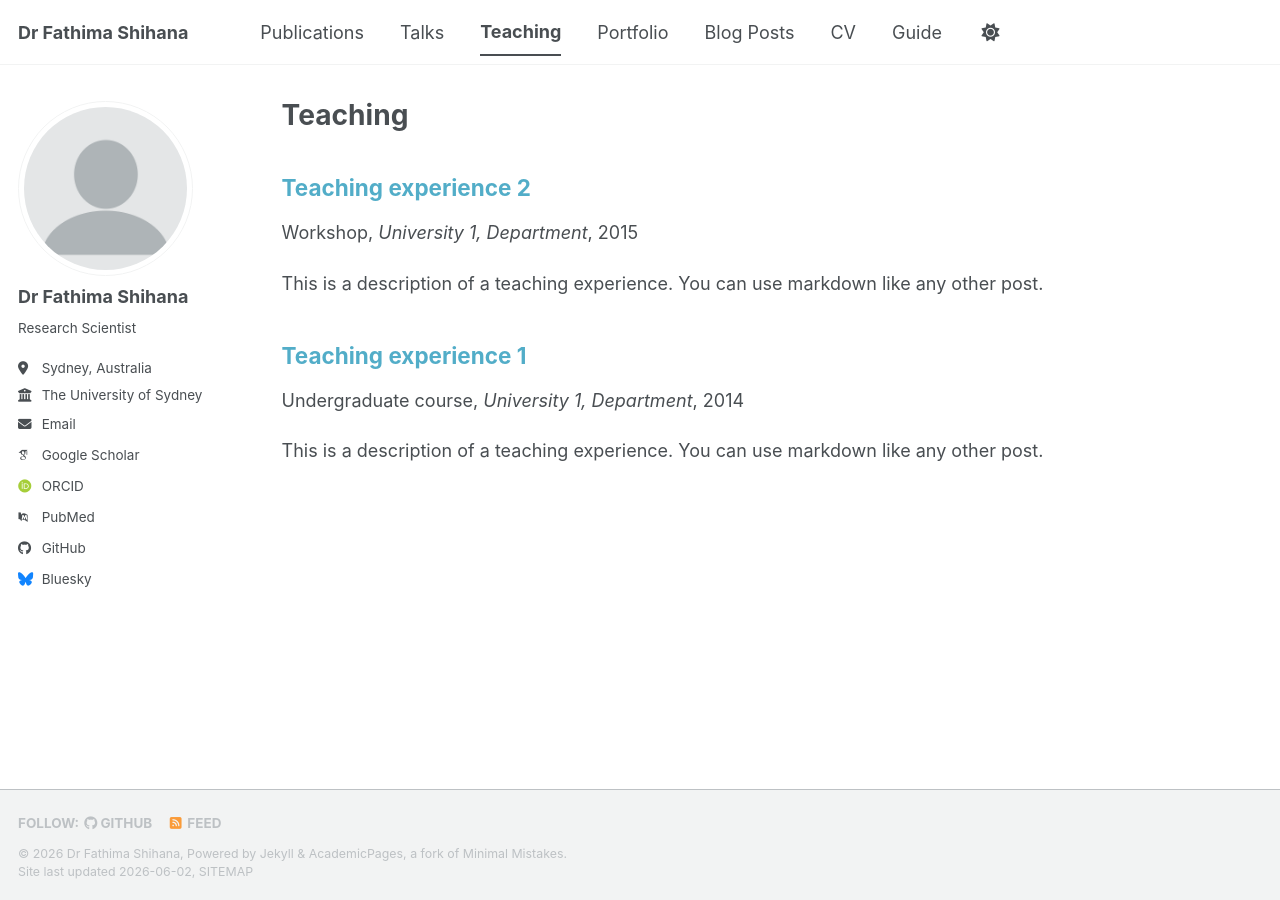
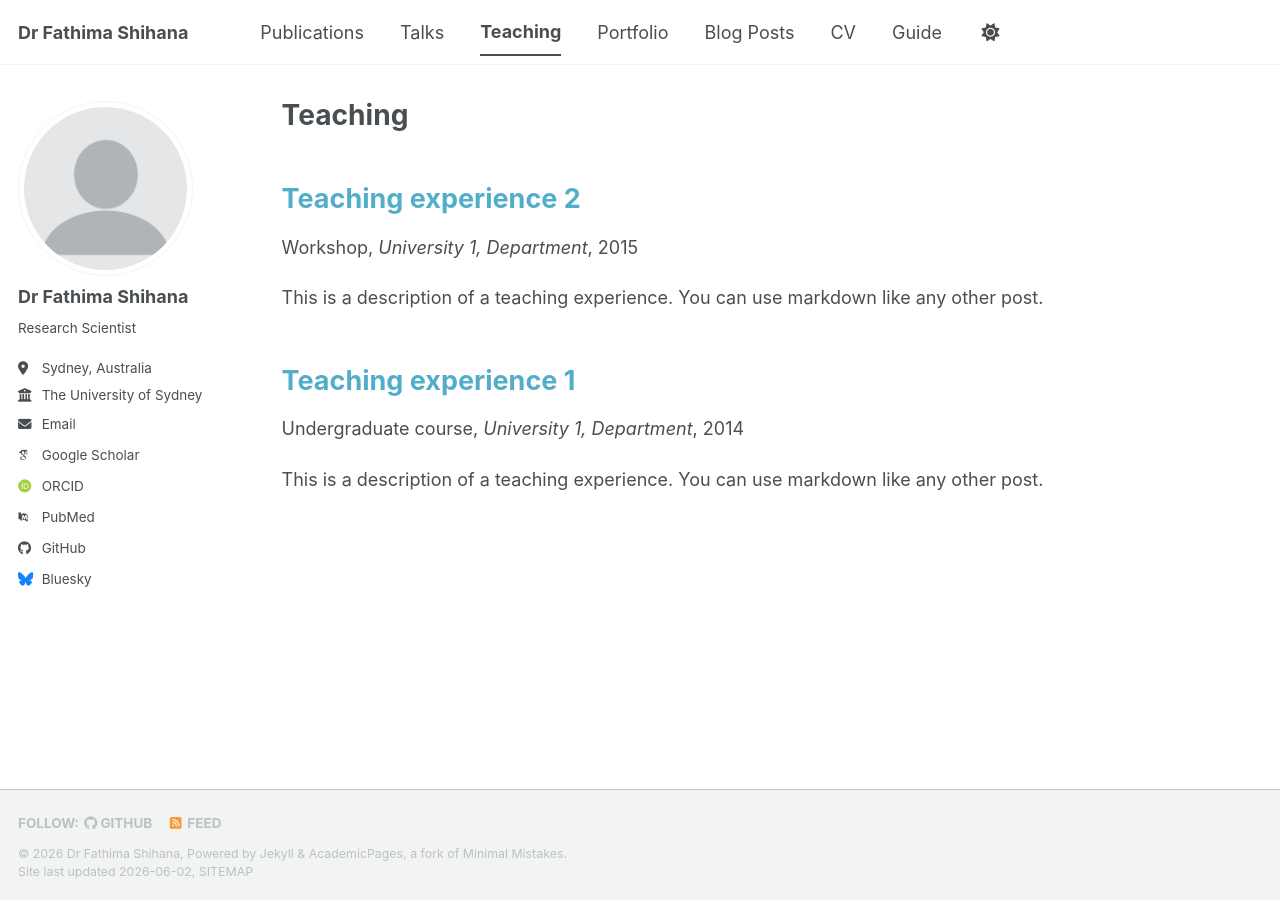
Before and after one commit to fathimashihana/fathimashihana.github.io, a Jekyll site: the page built from _pages/teaching.html, in a window 1280 px wide. Built offline with Jekyll 4.4.1, drawn with Linux system fonts in a browser that asks for light colours; some web fonts are replaced; a script bundle is joined from its source files by our own code; library files that are not in the unit come from our copies.

Commit message:
Update main.scss

```diff
--- a/assets/css/main.scss
+++ b/assets/css/main.scss
@@ -48,3 +48,17 @@
 .archive__item-title a:hover {
   text-decoration: none !important;
 }
+/* Publication title size */
+.archive__item-title {
+    font-size: 1.5rem !important;
+    line-height: 1.2 !important;
+    margin-bottom: 10px !important;
+}
+
+/* Remove underline on hover */
+.archive__item-title a,
+.archive__item-title a:hover,
+.archive__item-title a:focus {
+    text-decoration: none !important;
+    border-bottom: none !important;
+}
```
